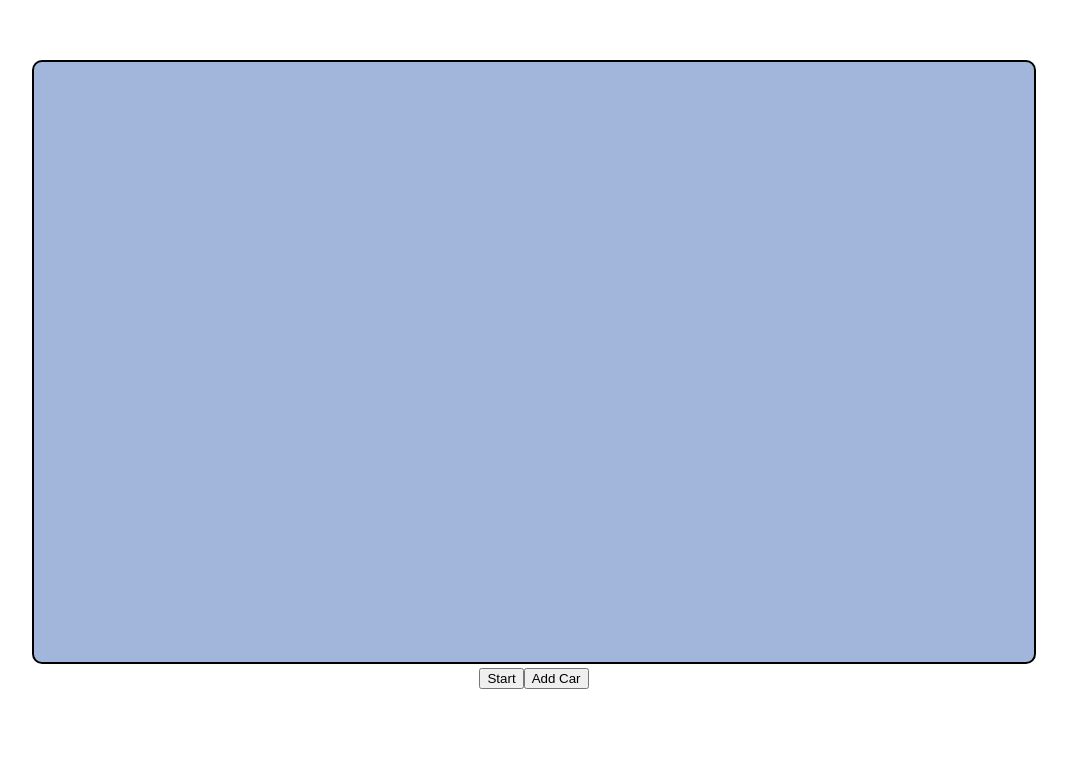
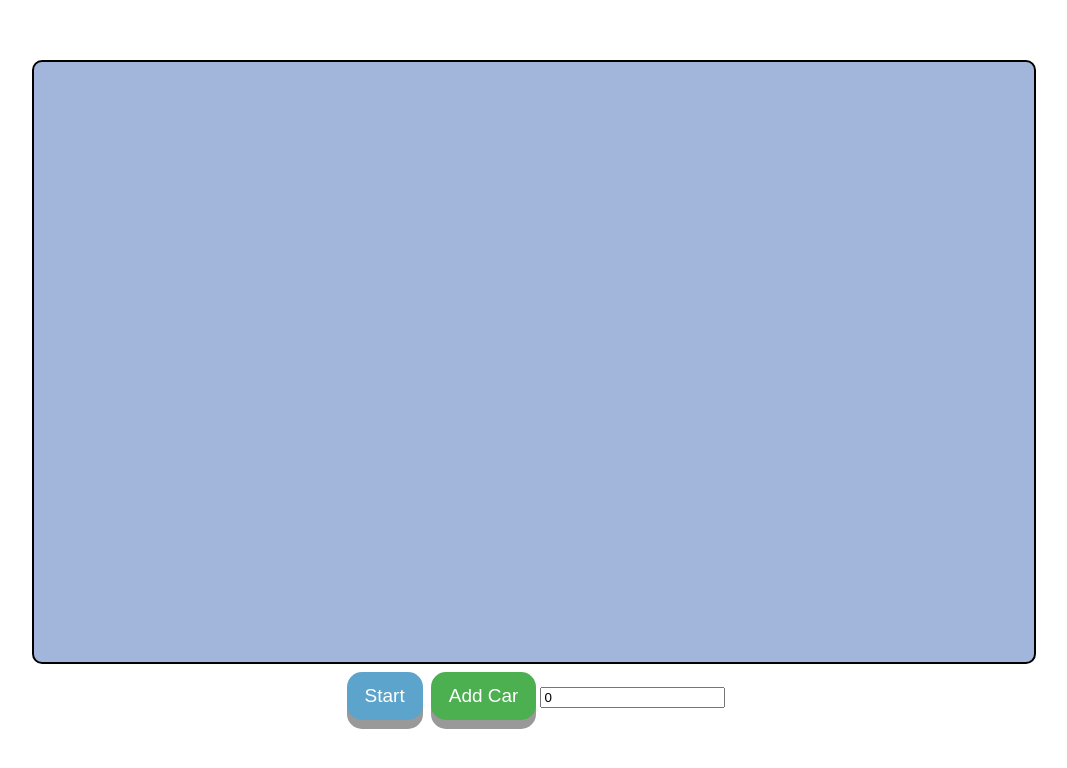
Before and after one commit to binaryArrow/simulation, a Vue app: page / in a window 1280 px wide. Shown: the top 768 px of the page, without its empty margins (106-1173 px from the left). Built offline with nearby package versions, Linux system fonts and the light colour scheme.

Commit message:
add: sytlez

```diff
--- a/src/components/SimulationBoard.vue
+++ b/src/components/SimulationBoard.vue
@@ -2,19 +2,22 @@
   <div>
     <canvas ref="board" width="1000" height="600" @click="createStreet"></canvas>
   </div>
-  <button @click="loop">Start</button>
-  <button @click="createCar">Add Car</button>
+  <div class="modal-container">
+
+  </div>
+  <button class="start_button" @click="loop">Start</button>
+  <button class="car_button" @click="createCar">Add Car</button>
+  <input v-model="speed" placeholder="speed">
 
 </template>
 
 <script lang="ts">
-import {defineComponent} from 'vue';
+import {defineComponent, ref} from 'vue';
 import {Coordinates, Street} from "@/models/Street";
 import {Car} from "@/models/Car";
 
 export default defineComponent({
   name: 'SimulationBoard',
-
   data() {
     return {
       context: {} as CanvasRenderingContext2D,
@@ -22,6 +25,7 @@ export default defineComponent({
       clicks: 0,
       street: {} as Street,
       cars: [] as Car[],
+      speed: 0,
       lastMouseClickPositionX: 0,
       lastMouseClickPositionY: 0,
     }
@@ -36,7 +40,7 @@ export default defineComponent({
       this.cars.push(new Car(
           this.street.coordinates[0].x,
           this.street.coordinates[0].y,
-          20,
+          this.speed,
           this.street.coordinates
           )
       )
@@ -51,7 +55,9 @@ export default defineComponent({
       this.context.clearRect(0, 0, this.canvasFromView.width, this.canvasFromView.height)
       if (Object.keys(this.street).length > 0)
         this.street.drawStreet(this.context)
-      this.cars[0].drive(this.context)
+      this.cars.forEach(car => {
+        car.drive(this.context)
+      })
       setTimeout(() => this.loop(), 100)
     },
     createStreet(event: any) {
@@ -78,7 +84,7 @@ export default defineComponent({
 
       this.lastMouseClickPositionX = event.clientX - rect.left
       this.lastMouseClickPositionY = event.clientY - rect.top
-    },
+    }
   },
 });
 </script>
@@ -86,10 +92,71 @@ export default defineComponent({
 <!-- Add "scoped" attribute to limit CSS to this component only -->
 <style scoped>
 
+button {
+  padding: 13px 18px;
+  font-size: 19px;
+  margin: 4px;
+  text-align: center;
+  cursor: pointer;
+  outline: none;
+  color: #fff;
+  border: none;
+  border-radius: 15px;
+  box-shadow: 0 9px #999;
+}
+
+.car_button{
+  background-color: #4CAF50;
+}
+.car_button:hover {
+  background-color: #50d354;
+}
+.car_button:active{
+  background-color: #50d354;
+  box-shadow: 0 5px #666;
+  transform: translateY(4px);
+}
+
+.start_button{
+  background-color: #5ca4cb;
+}
+.start_button:hover{
+  background-color: #5eb6e8;
+}
+.start_button:active{
+  background-color: #5eb6e8;
+  box-shadow: 0 5px #666;
+  transform: translateY(4px);
+}
+#cancel-button{
+  background-color: darkred;
+}
+#cancel-button:hover{
+background-color: red;
+}
+#cancel-button:active{
+  background-color: red;
+  box-shadow: 0 5px #666;
+  transform: translateY(4px);
+}
+
 canvas {
   background-color: #a2b5da;
   border: 2px solid black;
   border-radius: 10px;
+}
+
+.modal-container {
+  grid-column: 2;
+  grid-row: 2;
+}
+
+.modal-content {
+  top: 40px;
+  background: #ffffff;
+  width: 400px;
+  border-radius: 10px;
+  border: 2px solid black;
 }
 
 h3 {
```
